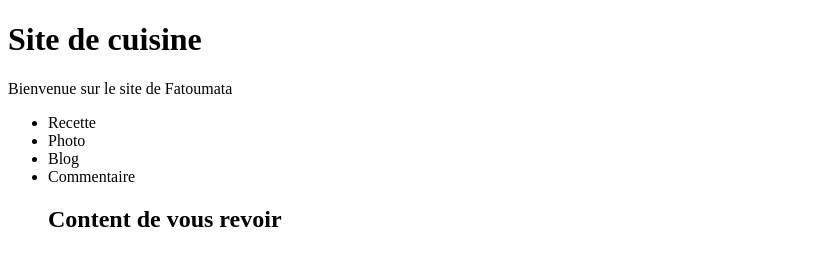
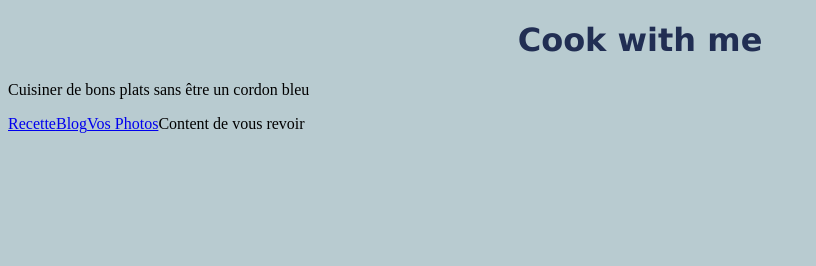
Before and after one commit to fcamara16/Projet_Perso, a plain HTML site: page index.html in a window 1280 px wide. Shown: the whole page, without its empty margins (0-816 px from the left). Drawn offline with Linux system fonts and the light colour scheme.

Commit message:
creation pages barre de navigation/

```diff
--- a/index.html
+++ b/index.html
@@ -1,21 +1,22 @@
 <!DOCTYPE html>
-<html lang="en">
+<html lang="fr">
   <head>
     <meta charset="UTF-8" />
     <meta http-equiv="X-UA-Compatible" content="IE=edge" />
     <meta name="viewport" content="width=, initial-scale=1.0" />
-    <title>Document</title>
+    <link rel="stylesheet" href="style.css" />
+
+    <title>Blog de cuisine</title>
   </head>
   <body>
-    <h1>Site de cuisine</h1>
-    <p>Bienvenue sur le site de Fatoumata</p>
+    <h1>Cook with me</h1>
+    <p>Cuisiner de bons plats sans être un cordon bleu</p>
     <ul>
-      <li>Recette</li>
-      <li>Photo</li>
-      <li>Blog</li>
-      <li>Commentaire</li>
+      <li><a href="Recette.html"> Recette</a></li>
+      <li><a href="Blog.html"> Blog</a></li>
+      <li><a href="Photos.html"> Vos Photos</a></li>
+    </ul>
 
-      <h2>Content de vous revoir</h2>
-    </ul>
+    <footer>Content de vous revoir</footer>
   </body>
 </html>
--- /dev/null
+++ b/style.css
@@ -0,0 +1,21 @@
+body {
+  background-color: #b8cbd0;
+}
+
+h1 {
+  color: #212e53;
+  font-family: "Lucida Sans", "Lucida Sans Regular", "Lucida Grande",
+    "Lucida Sans Unicode", Geneva, Verdana, sans-serif;
+  text-align: center;
+}
+ul {
+  list-style-type: none;
+  margin: 0;
+  padding: 0;
+  background-color: #212e53;
+}
+li {
+  text-decoration: none;
+  display: block;
+  float: left;
+}
```
Also changed, not shown: Blog.html (added), Photos.html (added), Recette.html (added), 1 other file.
